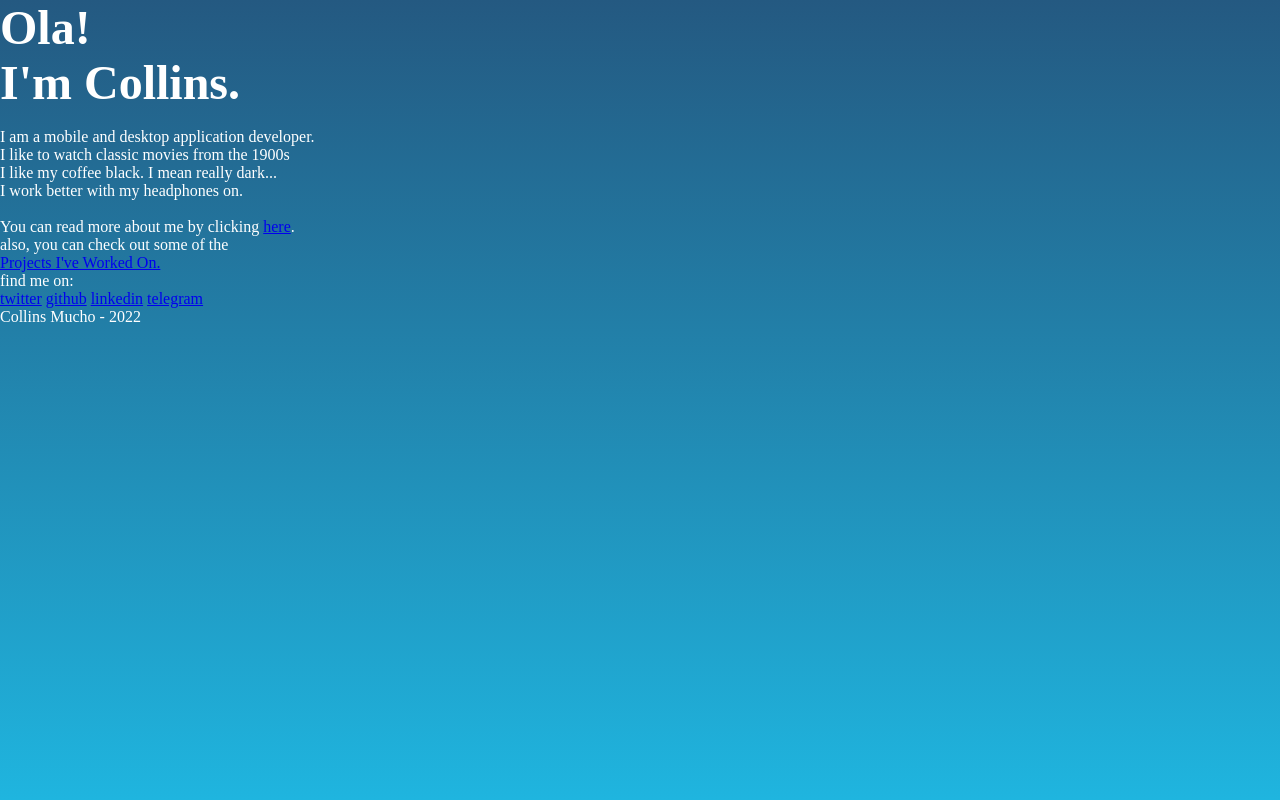
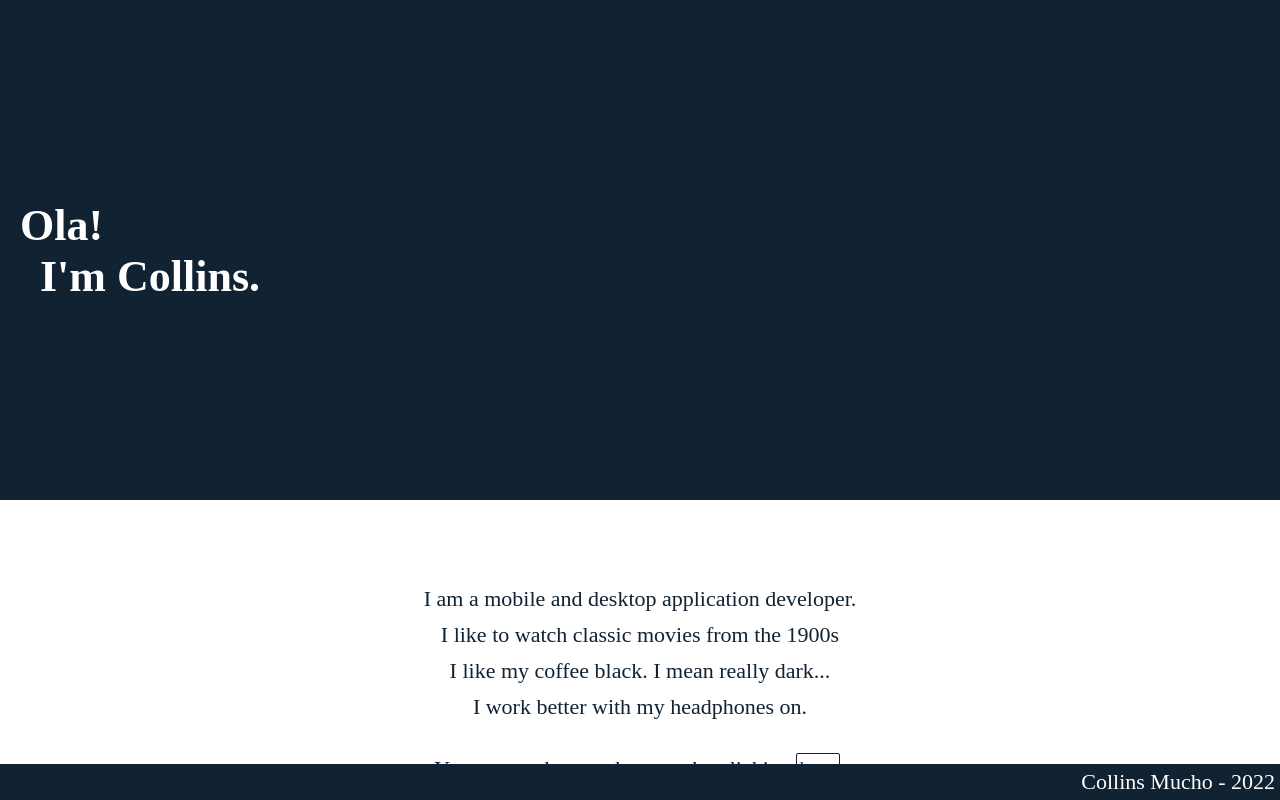
Before and after one commit to sleepchild/sleepchild.github.io, a plain HTML site: page index.html in a window 1280 px wide. Shown: the top 800 px of the page. Drawn offline with Linux system fonts and the light colour scheme.

Commit message:
Update style.css

```diff
--- a/style.css
+++ b/style.css
@@ -1,80 +1,115 @@
-/*
-  @file - style.css
-  @desc - stylesheet for https://sleepchild.github.io
-  @author - collins (sleepchild)
-  rev - o
-*/
-
 *{
-    margin: 0;
-    padding: 0;
-}
-
-html{
-  width:100%;
-  height:100%;
+  margin:0;
+  padding:0;
+  border:0;
 }
 
 body{
-    overflow:hidden;
-    width:100%;
-    height:100%;
-    background-color:#1FB5DF;
-    background-image: linear-gradient(to bottom, #245981, #1FB5DF);
-    background-repeat:no-repeat;
-    color:#ffffff;
-    font-family:serif;
+  width:100%;
+  height:100%;
+  background-color:#fff;
+  color:#123;
+  font-size:16px;
 }
 
-#topbar{
-  position:fixed;
+#header{
+  background-images: url('img/bg2.jpg');
+  background-position:center;
+  background-size:cover;
+  height:300px;
   width:100%;
-  height:3em;
-  padding-top:5px;
-  padding-left:10px;
-  top:0;
-  left:0;
-  overflow:hidden;
-  z-index:999999;
-  color:#7A99B6;
-  font-size:0.9em;
-  background-color:#245981;
 }
 
-#main{
-  margin-top:3em;
-  width:100%;
-  height:100%;
-  overflow-y:scroll;
-  font-size:1em;
+#header #greet{
+  padding-top:200px;
+  padding-left:20px;
 }
 
-.section{
-  width:100%;
-  height:100%;
-  border-top:0.5px solid #ffffff;
+#header #greet h1[l]{
+  padding-left:20px;
 }
 
-.ml-20{
-  margin-left:2em;
+#content{
+  height:500px;
 }
 
-.st5{margin-top:0.5em;}
-
-#greet{
-  font-size:1.5em;
+#about{
+  text-align:center;
 }
-#greet>.p1{
-  margin-top:20%;
-}
-#greet #ola{
-  font-size:2em;
-}
-#greet:active .p1 {
-  color:#7A99B6;
+#about p{
+  margin-bottom:10px;
 }
 
-/*oh yeah! custom tag*/
-c9ee{
-  color:#96E3E6;
+.container{
+  padding:10px;
 }
+
+#footer{
+  padding:5px;
+  text-align:right;
+}
+
+.bg1{
+  background-color:#fff;
+  color:#123;
+}
+
+.bg2{
+  background-color:#123;
+  color:#fff;
+}
+
+.margin-top-20{
+  margin-top:20px;
+}
+
+.margin-top-50{
+  margin-top:50px;
+}
+
+.button{
+  text-decoration:none;
+  color:#115397;
+  border:1px solid #123;
+  border-radius:2px;
+  padding:2px;
+}
+
+.button:hover, .button:active{
+  background-color:#123;
+  color:#fff;
+  padding:4px;
+}
+
+button:hover a{
+  color:#999;
+}
+
+.button-large{
+  padding:8px;
+}
+
+.button-large:hover, .button-large:active{
+  padding:10px;
+}
+
+@media (min-width: 720px){
+  #header{
+    height:400px;
+  }
+  #footer{
+    position:fixed;
+    bottom:0;
+    left:0;
+    right:0;
+  }
+}
+
+@media (min-width: 950px){
+  body{
+    font-size:22px;
+  }
+  #header{
+    height:500px;
+  }
+}
```
